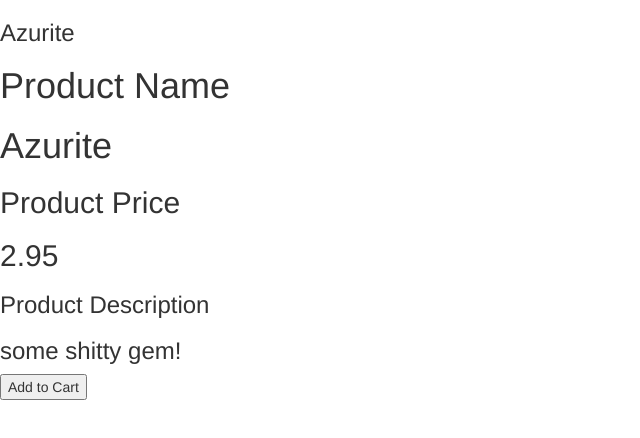
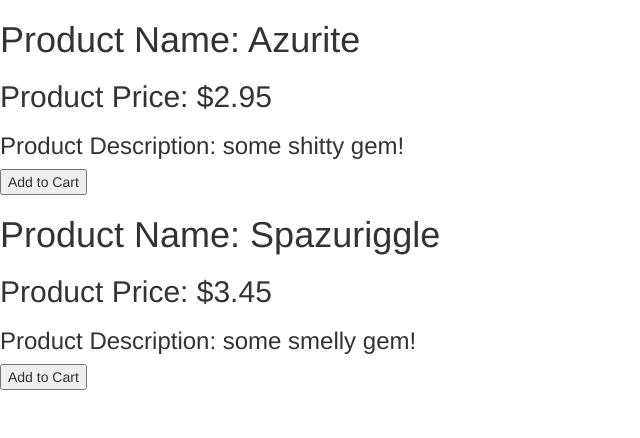
Before and after one commit to josephdepompeis/shapingup, a plain HTML site: page index.html in a window 1280 px wide. Shown: the whole page, without its empty margins (0-640 px from the left). Drawn offline with nearby package versions, Linux system fonts and the light colour scheme.

Commit message:
use directives and repeats

```diff
--- a/app.js
+++ b/app.js
@@ -1,9 +1,25 @@
 (function(){
-  var gem = { name: 'Azurite', price: 2.95, description: 'some shitty gem!', canPurchase: true};
+  var gems = [
+    {
+    name: 'Azurite',
+    price: 2.95,
+    description: 'some shitty gem!',
+    canPurchase: true,
+    soldOut: false,
+    },
+    {
+    name: 'Spazuriggle',
+    price: 3.45,
+    description: 'some smelly gem!',
+    canPurchase: true,
+    soldOut: false,
+    }
+    ];
+
   var app = angular.module('gemStore', []);
 
     app.controller('StoreController', function() {
-    this.product = gem;
+    this.products = gems;
 
 
   });
--- a/index.html
+++ b/index.html
@@ -8,19 +8,13 @@
     <script type="text/javascript" src="app.js"></script>
   </head>
   <body ng-controller="StoreController as store">
-    <div class="product">
-          <h3>{{store.product.name}}</h3>
-          <h1> Product Name </h1><h1> {{store.product.name}} </h1>
-
-          <h2> Product Price </h2><h2> {{store.product.price}}</h2>
-
-          <h3> Product Description </h3><h3> {{store.product.description}} </h3>
-
-
-
-          <button ng-show="store.product.canPurchase">  Add to Cart </button>
-
-
+    <div ng-repeat="product in store.products">
+      <div class="product" ng-hide="store.product.soldOut">
+        <h1> Product Name: {{product.name}} </h1>
+        <h2> Product Price: ${{product.price}}</h2>
+        <h3> Product Description: {{product.description}} </h3>
+        <button ng-show="product.canPurchase">  Add to Cart </button>
+      </div>
     </div>
   </body>
 
```
Also changed, not shown: 1 other file.
